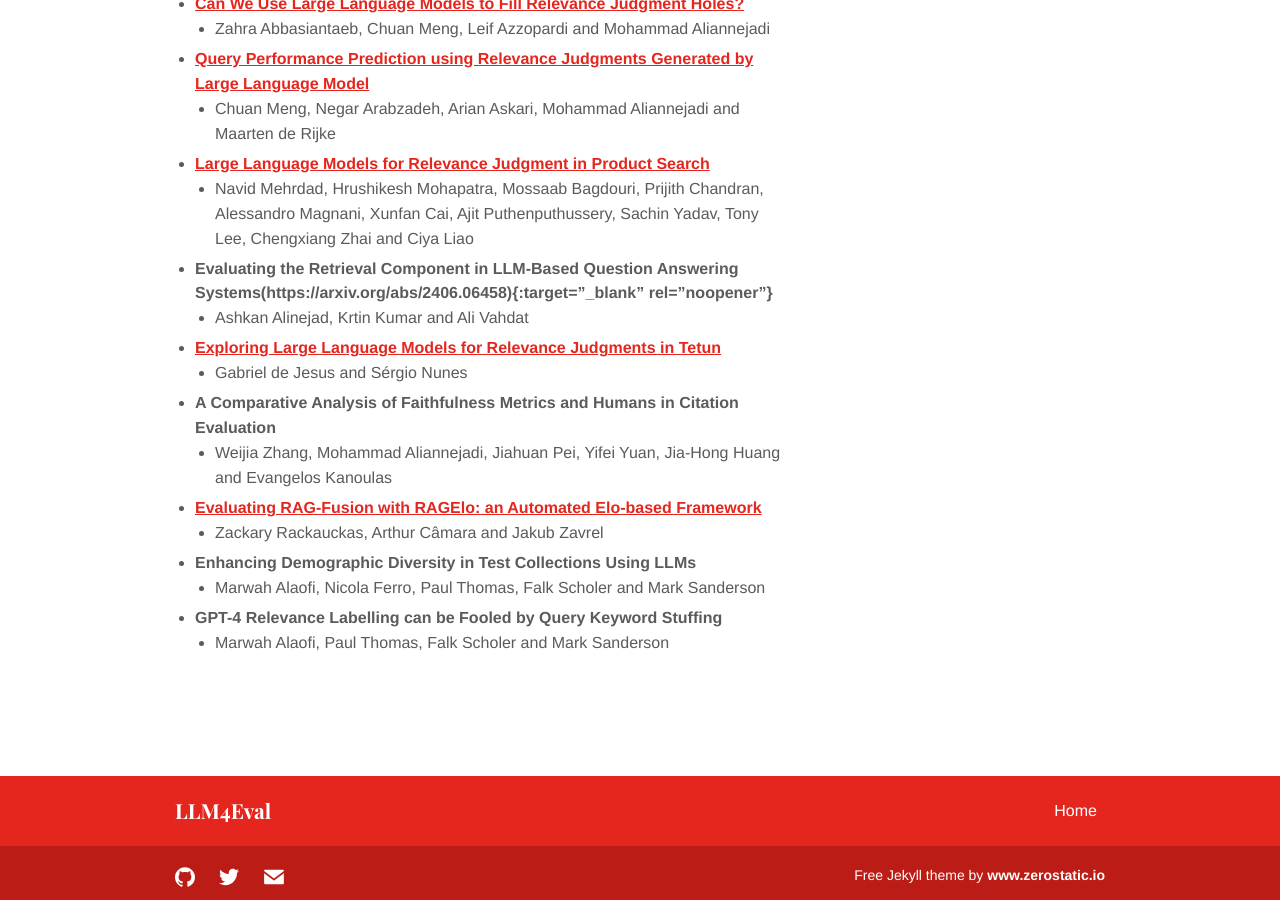
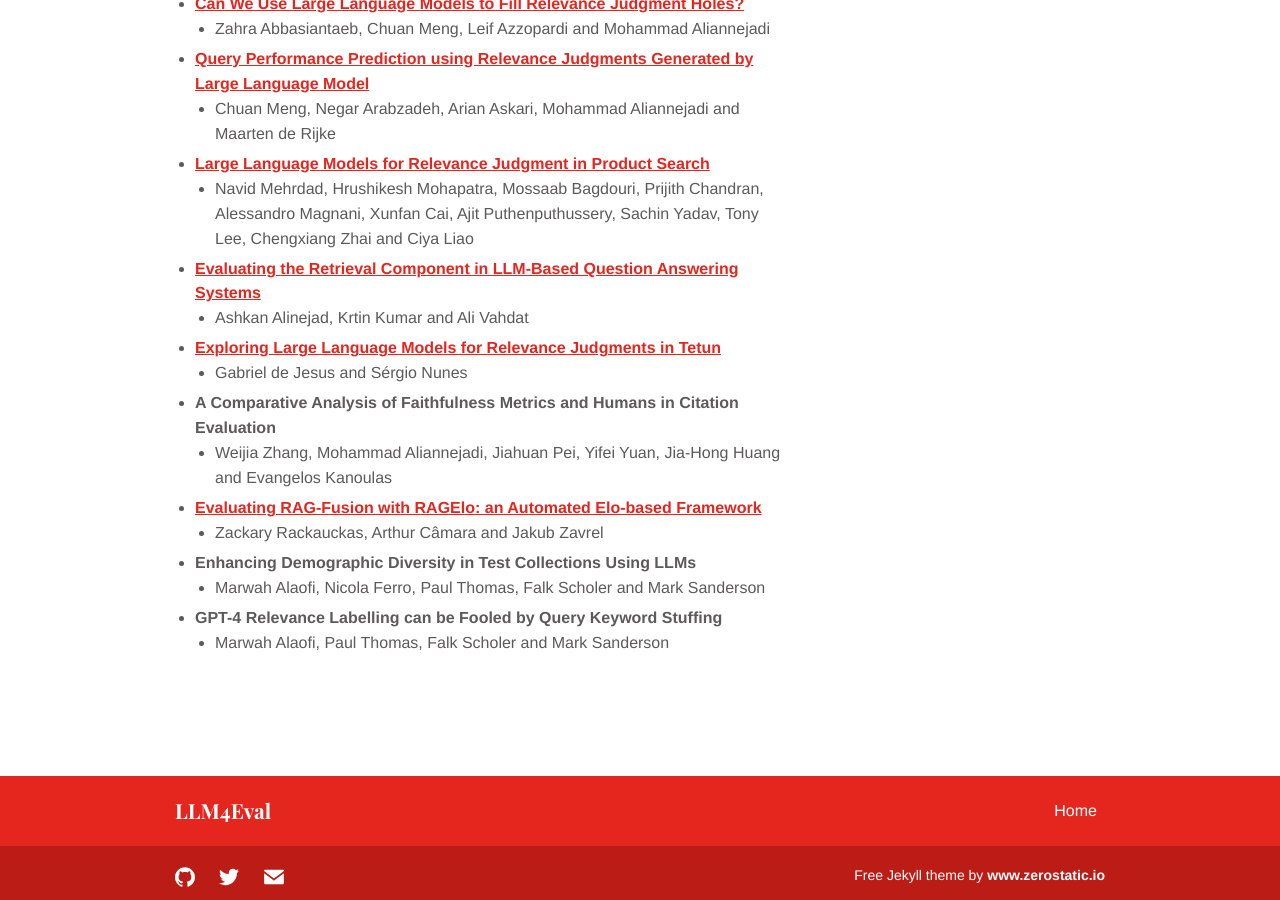
Before and after one commit to LLM4Eval/llm4eval, a Jekyll site: the page built from papers.md, in a window 1280 px wide and 900 px high, scrolled down 1288 px. Built offline with Jekyll 4.4.1, drawn with Linux system fonts in a browser that asks for light colours.

Commit message:
Update papers.md

```diff
--- a/papers.md
+++ b/papers.md
@@ -37,7 +37,7 @@ bodyClass: page-about
     * Chuan Meng, Negar Arabzadeh, Arian Askari, Mohammad Aliannejadi and Maarten de Rijke
 - __[Large Language Models for Relevance Judgment in Product Search](https://arxiv.org/abs/2406.00247){:target="_blank" rel="noopener"}__
     * Navid Mehrdad, Hrushikesh Mohapatra, Mossaab Bagdouri, Prijith Chandran, Alessandro Magnani, Xunfan Cai, Ajit Puthenputhussery, Sachin Yadav, Tony Lee, Chengxiang Zhai and Ciya Liao
-- __Evaluating the Retrieval Component in LLM-Based Question Answering Systems(https://arxiv.org/abs/2406.06458){:target="_blank" rel="noopener"}__
+- __[Evaluating the Retrieval Component in LLM-Based Question Answering Systems](https://arxiv.org/abs/2406.06458){:target="_blank" rel="noopener"}__
     * Ashkan Alinejad, Krtin Kumar and Ali Vahdat
 - __[Exploring Large Language Models for Relevance Judgments in Tetun](https://arxiv.org/abs/2406.07299v1){:target="_blank" rel="noopener"}__
     * Gabriel de Jesus and Sérgio Nunes
```
